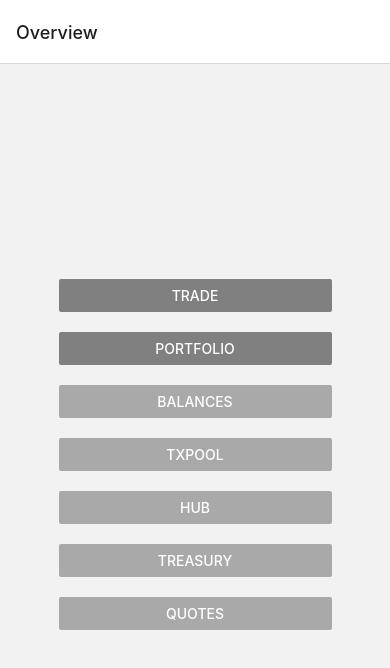
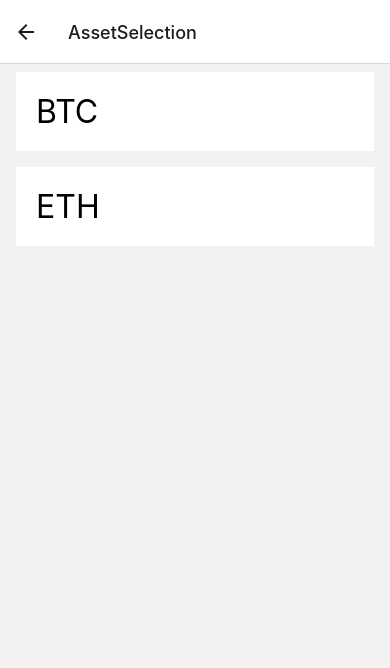
Before and after one commit to mraposodea2016/exchange, a React Native app in the folder client/: screen /AssetSelection in a window 390 px wide. Shown: the top 668 px of the page. Built offline with nearby package versions, Linux system fonts and the light colour scheme.

Commit message:
create page to select trade assets

```diff
--- a/client/src/App.tsx
+++ b/client/src/App.tsx
@@ -14,6 +14,7 @@ import Treasury from "./features/treasury/Treasury";
 import Trade from "./features/trade/Trade";
 import Portfolio from "./features/portfolio/Portfolio";
 import {Provider} from "react-redux";
+import AssetSelection from "./components/AssetSelection";
 
 const Stack = createNativeStackNavigator();
 
@@ -24,6 +25,7 @@ const App: React.FC = () => {
                     <Stack.Navigator initialRouteName="Home">
                         <Stack.Screen name="Home" component={HomeScreen} options={{title: "Overview"}}/>
                         <Stack.Screen name="Trade" component={Trade}/>
+                        <Stack.Screen name="AssetSelection" component={AssetSelection}/>
                         <Stack.Screen name="Portfolio" component={Portfolio}/>
 
                         {/*Dev Screens*/}
--- /dev/null
+++ b/client/src/components/AssetSelection.tsx
@@ -0,0 +1,80 @@
+import React from "react";
+import {View, Text, SafeAreaView, ScrollView, FlatList, ListRenderItem, TouchableHighlight} from "react-native";
+import styles from "./AssetSelectionStyles";
+import {NavigationProp} from "@react-navigation/native";
+import {setBaseAsset, setQuoteAsset} from "../features/trade/TradeSlice";
+import App from "../App";
+import {AppDispatch} from "../app/store";
+import {connect, createDispatchHook} from "react-redux";
+import {bindActionCreators} from "redux";
+
+
+interface ItemProps {
+    title: string,
+}
+
+const Item: React.FC<ItemProps> = (props: ItemProps): JSX.Element => {
+    return (
+            <View style={styles.item}>
+                <Text style={styles.title}>{props.title}</Text>
+            </View>
+    );
+}
+
+interface AssetType {
+    title: string,
+    id: string
+}
+
+const AssetSelection: React.FC<AssetSelectionProps> = (props: AssetSelectionProps): JSX.Element => {
+    const assets: Array<AssetType> = [
+        {
+            title: 'BTC',
+            id: '1'
+        },
+        {
+            title: 'ETH',
+            id: '2'
+        }
+    ];
+
+    const setAsset = props.selectionType === 'quoteAsset' ? setQuoteAsset : setBaseAsset;
+
+    const renderItem = ({item, index, separators}: any) => {
+        return (
+                <TouchableHighlight
+                        key={item.id}
+                        onPress={() => {
+                            setAsset(item.title);
+                            props.navigation.goBack();
+                        }}
+                >
+                    <Item title={item.title}/>
+                </TouchableHighlight>
+        );
+    }
+
+    return (<SafeAreaView style={styles.container}>
+        <FlatList
+                data={assets}
+                renderItem={renderItem}
+                keyExtractor={(item: AssetType) => item.id}
+        />
+    </SafeAreaView>);
+}
+
+interface AssetSelectionProps {
+    selectionType: string,
+    setBaseAsset: typeof setBaseAsset,
+    setQuoteAsse: typeof setQuoteAsset,
+    navigation: NavigationProp<any>
+}
+
+const mapDispatchToProps = (dispatch: AppDispatch) => {
+    return bindActionCreators({
+        setBaseAsset,
+        setQuoteAsset
+    }, dispatch);
+}
+
+export default connect(null, mapDispatchToProps)(AssetSelection);
--- /dev/null
+++ b/client/src/components/AssetSelectionStyles.tsx
@@ -0,0 +1,20 @@
+import {StatusBar, StyleSheet} from "react-native";
+
+const styles = StyleSheet.create({
+    'container': {
+        flex: 1,
+        marginTop: StatusBar.currentHeight || 0,
+    },
+    'item': {
+        backgroundColor: 'white',
+        padding: 20,
+        marginVertical: 8,
+        marginHorizontal: 16,
+    },
+    'title': {
+        color: 'black',
+        fontSize: 32,
+    }
+});
+
+export default styles;
--- a/client/src/features/trade/Trade.tsx
+++ b/client/src/features/trade/Trade.tsx
@@ -6,10 +6,13 @@ import {bindActionCreators} from "redux";
 import type {AppDispatch, RootState} from "../../app/store";
 
 import type {TradeState, Transaction} from "./TradeSlice";
+import {initialState as initialTradeState} from "./TradeSlice";
 import {
     fetchTradeData,
     postTransactionToPool,
     setFundsAvailable,
+    setQuoteAsset,
+    setBaseAsset,
     setQuoteAssetPrice,
     setQuoteAssetBalance,
     setCustomerId
@@ -21,6 +24,7 @@ import {QuoteType} from "../quotes/Quotes";
 
 import {styles} from "./TradeStyles";
 import {selectQuotes} from "../quotes/QuotesSlice";
+import {NavigationProp} from "@react-navigation/native";
 
 export interface TradeFilter {
     quoteAsset: string,
@@ -30,28 +34,22 @@ export interface TradeFilter {
 }
 
 export interface FormState {
-    baseAsset: string,
-    quoteAsset: string,
     amount: number
 }
 
 const Trade: React.FC<TradeProps> = (props: TradeProps) => {
     const initialFormState: FormState = {
-        baseAsset: "ETH",
-        quoteAsset: "BTC",
         amount: 1.0
     }
 
-    const [baseAsset, onChangeBaseAsset] = React.useState(initialFormState.baseAsset);
-    const [quoteAsset, onChangeQuoteAsset] = React.useState(initialFormState.quoteAsset);
     const [amount, setAmount] = React.useState(initialFormState.amount);
     const onChangeAmount = (text: string) => {
         setAmount(Number(text))
     }
 
-    const resetInputFields = (initialState: FormState): void => {
-        onChangeBaseAsset(initialState.baseAsset);
-        onChangeQuoteAsset(initialState.quoteAsset);
+    const resetInputFields = (initialState: FormState, tradeInitialState: TradeState): void => {
+        props.setBaseAsset(tradeInitialState.baseAsset);
+        props.setQuoteAsset(tradeInitialState.quoteAsset);
         setAmount(initialState.amount);
     }
 
@@ -59,6 +57,8 @@ const Trade: React.FC<TradeProps> = (props: TradeProps) => {
         props.fetchTradeData();
     }, []);
 
+    const baseAsset: string = props.tradeState.baseAsset;
+    const quoteAsset: string = props.tradeState.quoteAsset;
     const balances: Array<BalanceType> = useSelector(selectBalances);
     const quotes: Array<QuoteType> = useSelector(selectQuotes);
 
@@ -69,11 +69,12 @@ const Trade: React.FC<TradeProps> = (props: TradeProps) => {
         quotes: quotes,
     }
 
-    const textInputs: Array<JSX.Element> = [{state: baseAsset, action: onChangeBaseAsset},
-        {state: quoteAsset, action: onChangeQuoteAsset}].map((s, idx) => {
+    const textInputs: Array<JSX.Element> = [{state: baseAsset, action: setBaseAsset},
+        {state: quoteAsset, action: setQuoteAsset}].map((s, idx) => {
         return (<TextInput
                 key={idx}
                 style={styles.input}
+                onPressIn={() => props.navigation.navigate('AssetSelection')}
                 onChangeText={s.action}
                 value={s.state}
         />);
@@ -93,8 +94,8 @@ const Trade: React.FC<TradeProps> = (props: TradeProps) => {
         }
         return {
             customer_id: tradeState.customerId,
-            base_asset: formState.baseAsset,
-            quote_asset: formState.quoteAsset,
+            base_asset: tradeState.baseAsset,
+            quote_asset: tradeState.quoteAsset,
             quote_asset_price: tradeState.quoteAssetPrice,
             amount: formState.amount
         };
@@ -115,8 +116,8 @@ const Trade: React.FC<TradeProps> = (props: TradeProps) => {
             title="Trade"
             color="blue"
             onPress={() => {
-                submitTrade(props, {baseAsset, quoteAsset, amount}, tradeFilter);
-                resetInputFields(initialFormState);
+                submitTrade(props, {amount}, tradeFilter);
+                resetInputFields(initialFormState, initialTradeState);
             }}/>);
 
     return (<SafeAreaView>
@@ -128,7 +129,10 @@ const Trade: React.FC<TradeProps> = (props: TradeProps) => {
 
 interface TradeProps {
     tradeState: TradeState,
+    navigation: NavigationProp<any>,
     fetchTradeData: typeof fetchTradeData,
+    setQuoteAsset: typeof setQuoteAsset,
+    setBaseAsset: typeof setBaseAsset,
     setQuoteAssetBalance: typeof setQuoteAssetBalance,
     setQuoteAssetPrice: typeof setQuoteAssetPrice,
     setFundsAvailable: typeof setFundsAvailable,
@@ -136,7 +140,7 @@ interface TradeProps {
     postTransactionToPool: typeof postTransactionToPool,
 }
 
-const mapStateToProps = (state: RootState): {tradeState: TradeState} => {
+const mapStateToProps = (state: RootState): { tradeState: TradeState } => {
     return {
         tradeState: state.trade
     };
--- a/client/src/features/trade/TradeSlice.tsx
+++ b/client/src/features/trade/TradeSlice.tsx
@@ -38,13 +38,17 @@ export const postTransactionToPool = createAsyncThunk("trade/postTransactionToPo
 
 export type TradeState = {
     customerId: string | undefined,
+    baseAsset: string,
+    quoteAsset: string,
     baseAssetBalance: number | undefined,
     quoteAssetPrice: number | undefined,
     fundsAvailable: boolean,
 }
 
-const initialState: TradeState = {
+export const initialState: TradeState = {
     customerId: undefined,
+    baseAsset: "ETH",
+    quoteAsset: "BTC",
     baseAssetBalance: undefined,
     quoteAssetPrice: undefined,
     fundsAvailable: false,
@@ -54,6 +58,12 @@ const tradeSlice = createSlice({
     name: "trade",
     initialState,
     reducers: {
+        setQuoteAsset: (state: TradeState, action: PayloadAction<string>): void => {
+            state.quoteAsset = action.payload;
+        },
+        setBaseAsset: (state: TradeState, action: PayloadAction<string>): void => {
+            state.baseAsset = action.payload;
+        },
         setQuoteAssetBalance: (state: TradeState, action: PayloadAction<TradeFilter>): void => {
             const {baseAsset, quoteAsset, balances, quotes} = action.payload;
             const quoteAssetBalance: BalanceType | undefined = balances.find(balance => balance.asset === quoteAsset);
@@ -97,6 +107,9 @@ const tradeSlice = createSlice({
     }
 });
 
-export const {setQuoteAssetBalance, setQuoteAssetPrice, setFundsAvailable, setCustomerId} = tradeSlice.actions;
+export const {
+    setQuoteAsset, setBaseAsset, setQuoteAssetBalance,
+    setQuoteAssetPrice, setFundsAvailable, setCustomerId
+} = tradeSlice.actions;
 
 export default tradeSlice.reducer;
```
Also changed, not shown: 1 other file (tests, documents, lock files or other folders).
